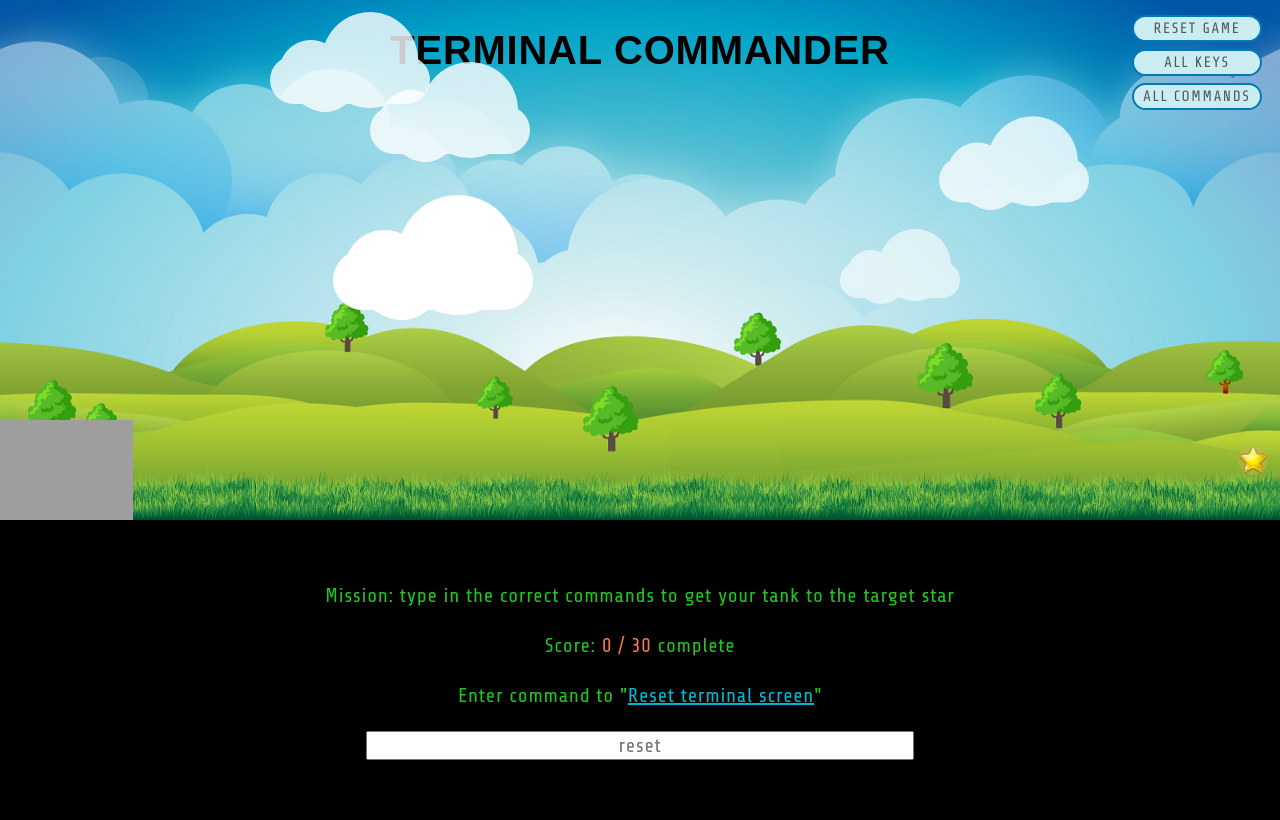
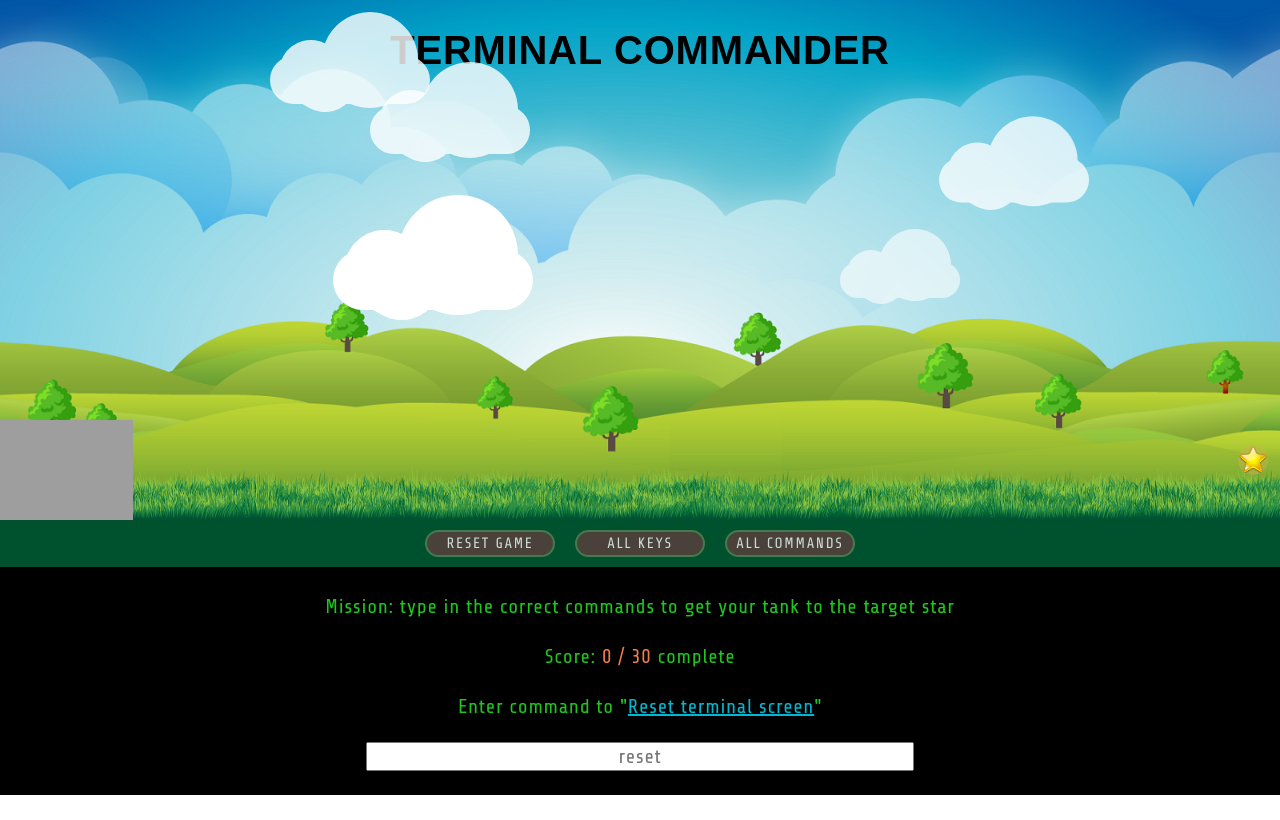
Before and after one commit to hlhartley/terminal-commander, a React (Create React App) app: page / in a window 1280 px wide. Built offline with nearby package versions, Linux system fonts and the light colour scheme; no server answers; grey boxes are pictures that could not be loaded; a web font is replaced by a local one.

Commit message:
Changes SASS for buttons

```diff
--- a/src/App.js
+++ b/src/App.js
@@ -40,12 +40,14 @@ export default class App extends Component {
   render() {
     return (
       <div className='app-container'>
+      <GameContainer clickReset = {this.state.clickReset}/>
+        <div className='buttons-container'>
         <button className='reset-button' onClick={this.resetGame}>RESET GAME</button>
         <button className='keys-button' onClick={this.resetGame}>ALL KEYS</button>
         <button className='allcommands-button' onClick={this.resetGame}>ALL COMMANDS</button>
+        </div>
         <AllCommandsModal terminalCommands = {this.state.hhTerminalCommands}/>
         <KeyModal />
-        <GameContainer clickReset = {this.state.clickReset}/>
         <TerminalCard
           terminalCommands = {this.state.hhTerminalCommands}
           score = {this.state.score}
--- a/src/CSS/App.scss
+++ b/src/CSS/App.scss
@@ -1,20 +1,28 @@
 .app-container {
   display: grid;
+  .buttons-container {
+    display: flex;
+    justify-content: center;
+    background-color: #00522e;
+  }
   .reset-button, .keys-button, .allcommands-button {
-    position: absolute;
+    // position: absolute;
+    margin: 10px;
     width: 130px;
     border-radius: 15px;
     top: 15px;
     right: 18px;
     font-size: 15px;
     padding: 3px;
-    color: #515a5f;
-    background-color: #cbedf1;
-    border: 2px solid #0079ba;
+    color: #FFF;
+    background-color: #5c3e3e;
+    border: 2px solid #568556;
     letter-spacing: 1.7px;
+    opacity: .8;
     cursor: pointer;
     &:hover {
       background-color: #67d4e7;
+      opacity: 1;
     }
   }
     .keys-button {
--- a/src/CSS/TerminalCard.scss
+++ b/src/CSS/TerminalCard.scss
@@ -5,7 +5,7 @@
     flex-flow: column;
     justify-content: center;
     align-items: center;
-    height: 35vh;
+    height: 26vh;
     color: rgb(30, 198, 30);
     background-color: black;
     padding: 10px;
```
